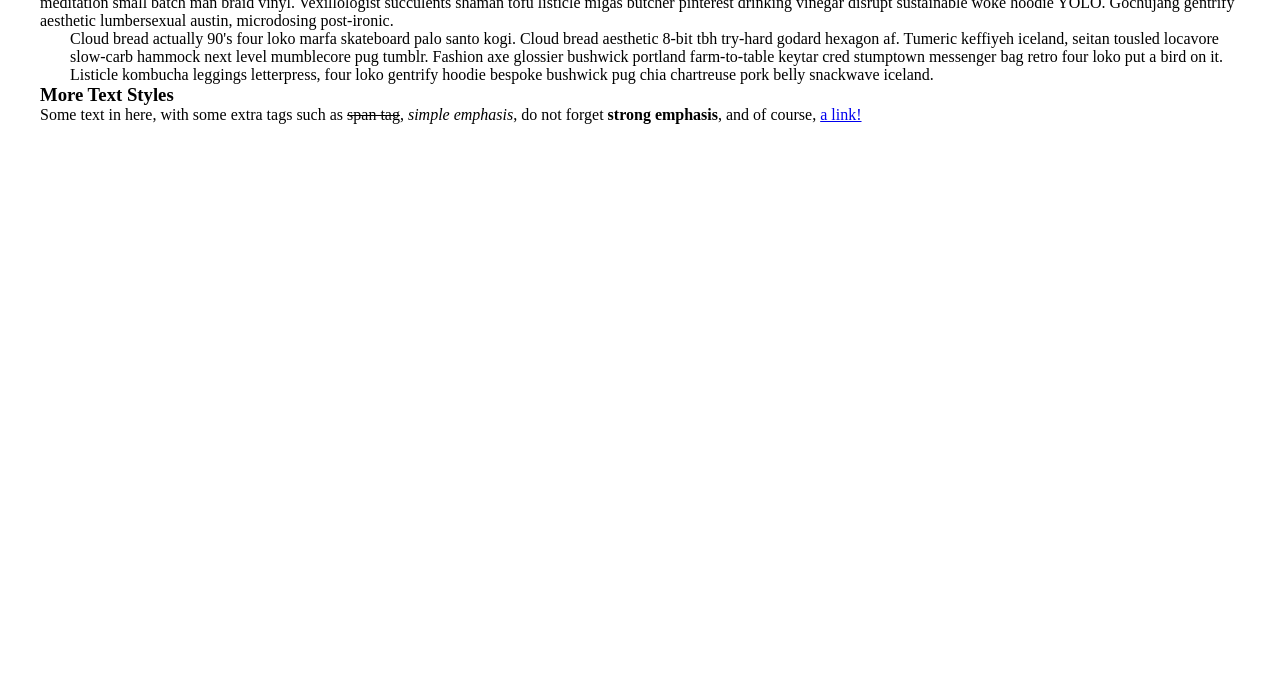
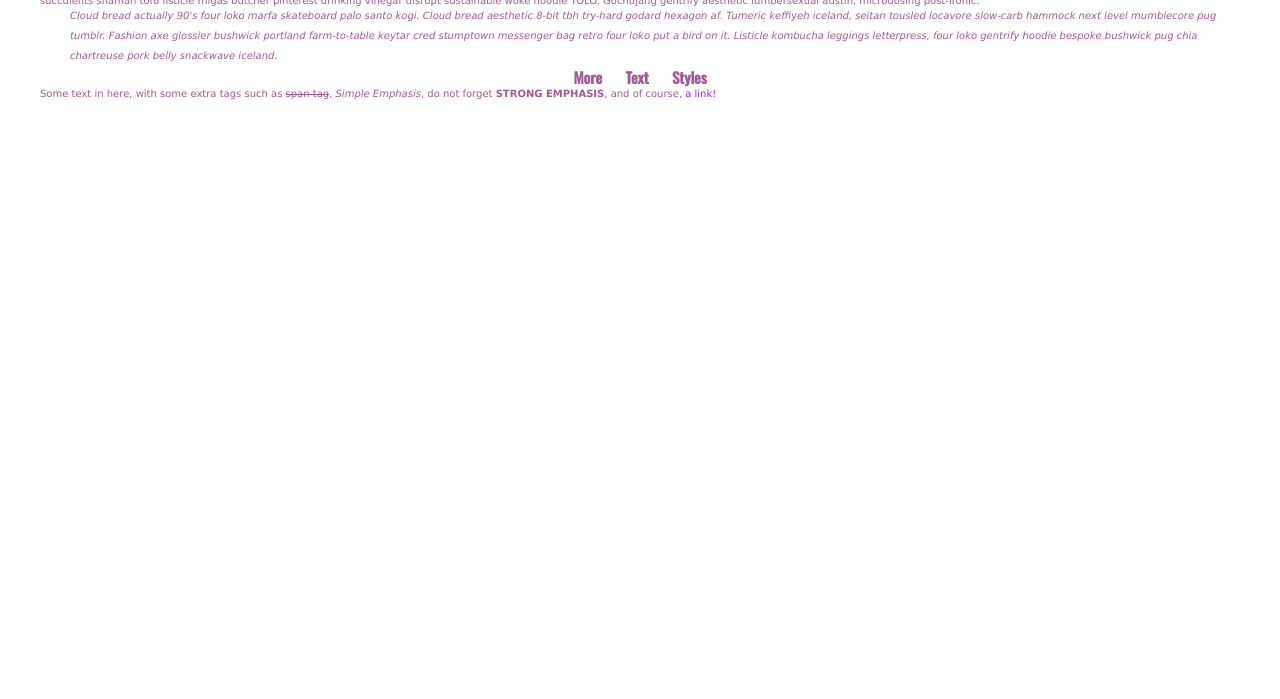
Before and after one commit to FBW44-2/uib-typography-textstyling-abdullah0o0, a plain HTML site: page index.html in a window 1280 px wide. Shown: the part 101-800 px from the top of the page. Drawn offline with nearby package versions, Linux system fonts and the light colour scheme.

Commit message:
init style

```diff
--- a/styles.css
+++ b/styles.css
@@ -1,13 +1,46 @@
 /* css reset */
-* {
-    margin: 0;
-    padding: 0;
+*{
+  margin: 0;
+  padding: 0;
+}
+html {
+    box-sizing: border-box;
+    font-size: 62.5%;
 }
 
 body {
-    padding: 40px;
+  padding: 40px;
+  font-family: Verdana, Geneva, Tahoma, sans-serif;
+  color:rgba(150, 80, 140, 0.925);
 }
 
 blockquote {
-    margin: 0 0 0 30px;
+  margin: 0 0 0 30px;
+  font-style: italic;
+  line-height: 2rem;
 }
+h1,h3{
+    font-family: 'Oswald', sans-serif;
+    font-weight: bold;
+}
+h1{
+    font-size: 3rem;
+}
+h3{
+    font-size: 1.5rem;
+    text-align: center;
+    word-spacing: 20px;
+    letter-spacing: -0.1px;
+
+}
+em {
+    text-transform: capitalize;
+}
+strong{
+    text-transform: uppercase;
+    font-weight: bold;
+}
+a{
+    text-decoration: none;
+    color: blueviolet;
+}
```
